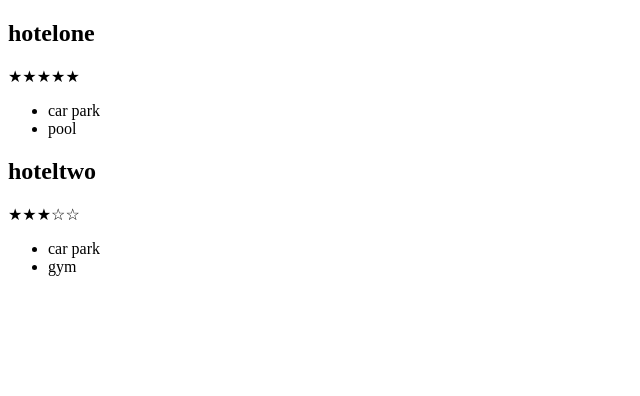
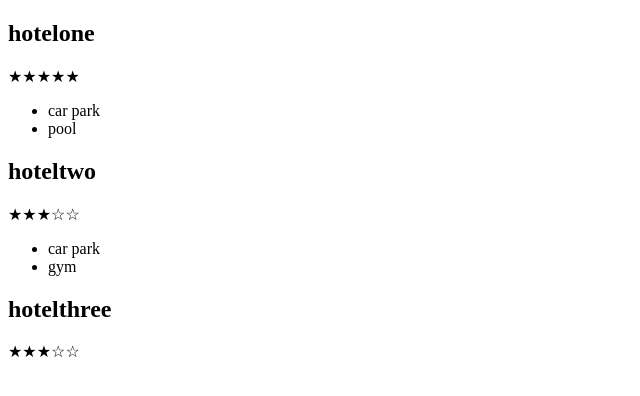
Before and after one commit to chriswilding/hotels, a React app: page / in a window 1280 px wide. Shown: the top 396 px of the page, without its empty margins (0-640 px from the left). Built offline with nearby package versions, Linux system fonts and the light colour scheme.

Commit message:
Consistently use name requiredFacilities

```diff
--- a/src/components/HotelSearchResultsPage.jsx
+++ b/src/components/HotelSearchResultsPage.jsx
@@ -4,10 +4,10 @@
 import HotelList from "./HotelList";
 import StarRatingSort from "../functionAsChildComponents/StarRatingSort";
 
-const HotelSearchResultsPage = ({ hotels }) => (
-  <StarRatingSort order="descending" hotels={hotels}>
+const HotelSearchResultsPage = ({ hotels, order, requiredFacilities }) => (
+  <StarRatingSort order={order} hotels={hotels}>
     {props => (
-      <FacilityFilter {...props} requiredFacilities={["car park"]}>
+      <FacilityFilter {...props} requiredFacilities={requiredFacilities}>
         {props => <HotelList {...props} />}
       </FacilityFilter>
     )}
--- a/src/containers/HotelSearchResultsPageContainer.jsx
+++ b/src/containers/HotelSearchResultsPageContainer.jsx
@@ -8,7 +8,8 @@
     super(props);
     this.state = {
       hotels: [],
-      requiredFacilityTypes: []
+      order: "descending",
+      requiredFacilities: []
     };
   }
 
@@ -16,21 +17,24 @@
     const hotelsService = new HotelsService();
     Promise.all([hotelsService.getFacilityTypes(), hotelsService.getHotels()]).then(
       ([facilityTypes, hotels]) => {
-        const requiredFacilityTypes = facilityTypes.reduce((acc, facilityType) => {
+        const requiredFacilities = facilityTypes.reduce((acc, facilityType) => {
           acc[facilityType] = false;
           return acc;
         }, {});
 
         this.setState({
           hotels,
-          requiredFacilityTypes
+          requiredFacilities
         });
       }
     );
   }
 
   render() {
-    return <HotelSearchResultsPage {...this.state} />;
+    const requiredFacilities = Object.keys(this.state.requiredFacilities).filter(facility => {
+      return this.state.requiredFacilities[facility];
+    });
+    return <HotelSearchResultsPage {...this.state} requiredFacilities={requiredFacilities} />;
   }
 }
 
```
Also changed, not shown: 2 other files (tests, documents, lock files or other folders).
